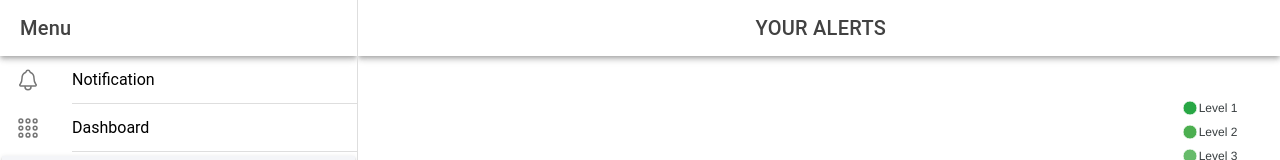
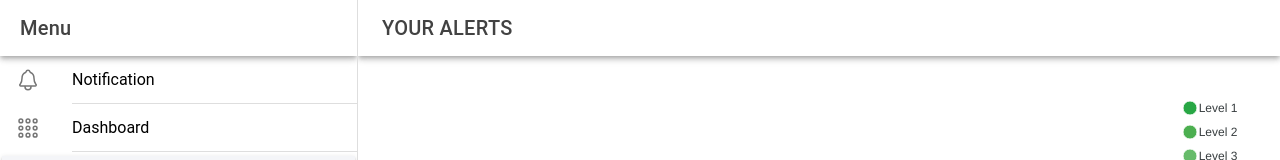
Before and after one commit to nam270903/ALERTS, a React (Vite) app: page /app/Notification in a window 1280 px wide. Shown: the top 160 px of the page. Built offline with nearby package versions, Linux system fonts and the light colour scheme; no server answers.

Commit message:
update ui

```diff
--- a/src/pages/Dashboard.tsx
+++ b/src/pages/Dashboard.tsx
@@ -178,7 +178,7 @@ const Dashboard: React.FC = () => {
           <IonButtons slot="start">
             <IonMenuButton />
           </IonButtons>
-          <IonTitle className='ion-text-center'>Dashboard</IonTitle>
+          <IonTitle>DASHBOARD</IonTitle>
         </IonToolbar>
       </IonHeader>
       <IonContent fullscreen>
--- a/src/pages/Login.tsx
+++ b/src/pages/Login.tsx
@@ -53,8 +53,6 @@ const Login: React.FC = () => {
     } catch (error) {
       console.error(error);
     }
-
-
   };
 
   return (
--- a/src/pages/Notification.tsx
+++ b/src/pages/Notification.tsx
@@ -185,7 +185,7 @@ const Notification: React.FC = () => {
           <IonButtons slot="start">
             <IonMenuButton />
           </IonButtons>
-          <IonTitle class="ion-text-center">YOUR ALERTS</IonTitle>
+          <IonTitle>YOUR ALERTS</IonTitle>
         </IonToolbar>
       </IonHeader>
 
```
